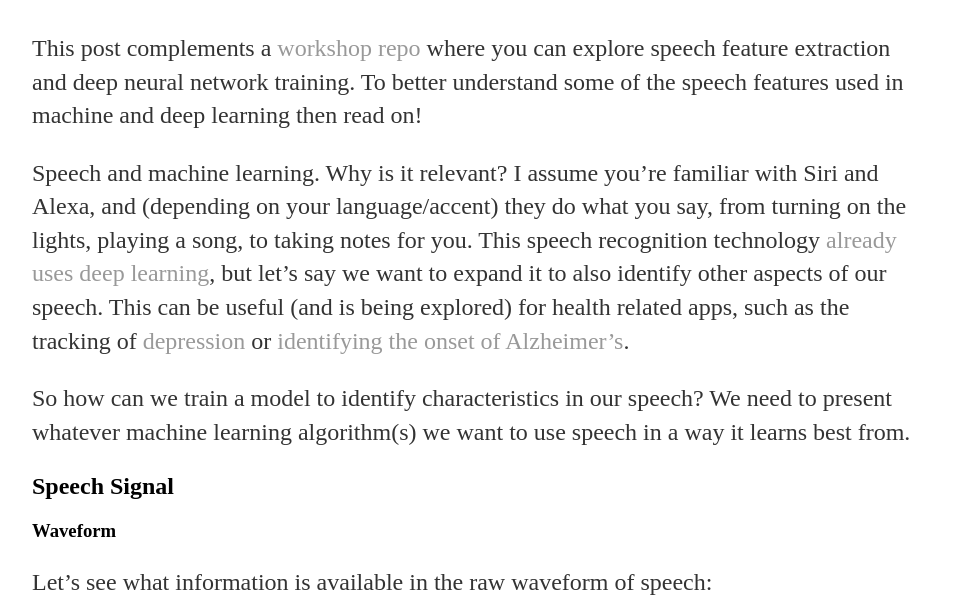
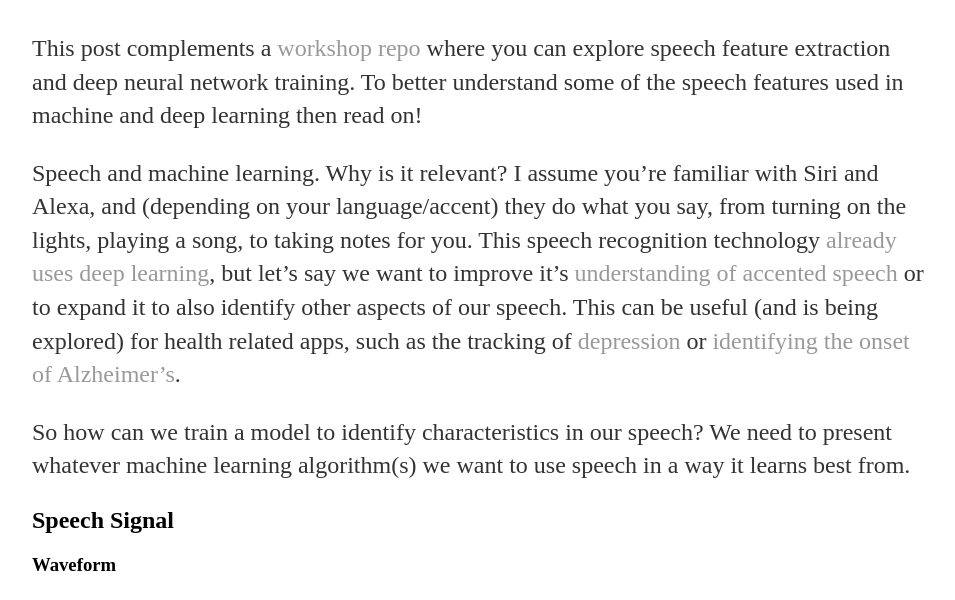
Before and after one commit to a-n-rose/a-n-rose.github.io, a Jekyll site: the page built from _posts/2019-02-06-python-train-cnn-lstm-speech-features.md, in a window 1280 px wide and 900 px high, scrolled down 333 px, cut to the strip 0-600 px from the top of the window. Shown: the whole strip, without its empty margins (160-1115 px from the left). Built offline with Jekyll 4.4.1, drawn with Linux system fonts in a browser that asks for light colours.

Commit message:
added link to paper on accented speech recognition

```diff
--- a/_posts/2019-02-06-python-train-cnn-lstm-speech-features.md
+++ b/_posts/2019-02-06-python-train-cnn-lstm-speech-features.md
@@ -6,7 +6,7 @@ date: 2019-02-06
 
 This post complements a <a href="https://github.com/a-n-rose/Build-CNN-or-LSTM-or-CNNLSTM-with-speech-features">workshop repo</a> where you can explore speech feature extraction and deep neural network training. To better understand some of the speech features used in machine and deep learning then read on!
 
-Speech and machine learning. Why is it relevant? I assume you're familiar with Siri and Alexa, and (depending on your language/accent) they do what you say, from turning on the lights, playing a song, to taking notes for you. This speech recognition technology <a href="https://uwaterloo.ca/global-impact/how-machine-learning-helps-siri-and-alexa-understand-you">already uses deep learning</a>, but let's say we want to expand it to also identify other aspects of our speech. This can be useful (and is being explored) for health related apps, such as the tracking of <a href="http://www.infomus.org/Events/proceedings/ACII2015/papers/Main_Conference/M4_Doctoral_Consortium/D01_Recognition/ACII2015_submission_195.pdf">depression</a> or <a href="https://ac.els-cdn.com/S2352872915000160/1-s2.0-S2352872915000160-main.pdf?_tid=d04d9cc3-f992-4820-af98-f083c847c322&acdnat=1549408007_fe358db560e7df5618e8d68875824413">identifying the onset of Alzheimer's</a>.
+Speech and machine learning. Why is it relevant? I assume you're familiar with Siri and Alexa, and (depending on your language/accent) they do what you say, from turning on the lights, playing a song, to taking notes for you. This speech recognition technology <a href="https://uwaterloo.ca/global-impact/how-machine-learning-helps-siri-and-alexa-understand-you">already uses deep learning</a>, but let's say we want to improve it's <a href="https://www.isca-speech.org/archive/Interspeech_2018/pdfs/1864.pdf">understanding of accented speech</a> or to expand it to also identify other aspects of our speech. This can be useful (and is being explored) for health related apps, such as the tracking of <a href="http://www.infomus.org/Events/proceedings/ACII2015/papers/Main_Conference/M4_Doctoral_Consortium/D01_Recognition/ACII2015_submission_195.pdf">depression</a> or <a href="https://ac.els-cdn.com/S2352872915000160/1-s2.0-S2352872915000160-main.pdf?_tid=d04d9cc3-f992-4820-af98-f083c847c322&acdnat=1549408007_fe358db560e7df5618e8d68875824413">identifying the onset of Alzheimer's</a>.
 
 So how can we train a model to identify characteristics in our speech? We need to present whatever machine learning algorithm(s) we want to use speech in a way it learns best from.
 
```
